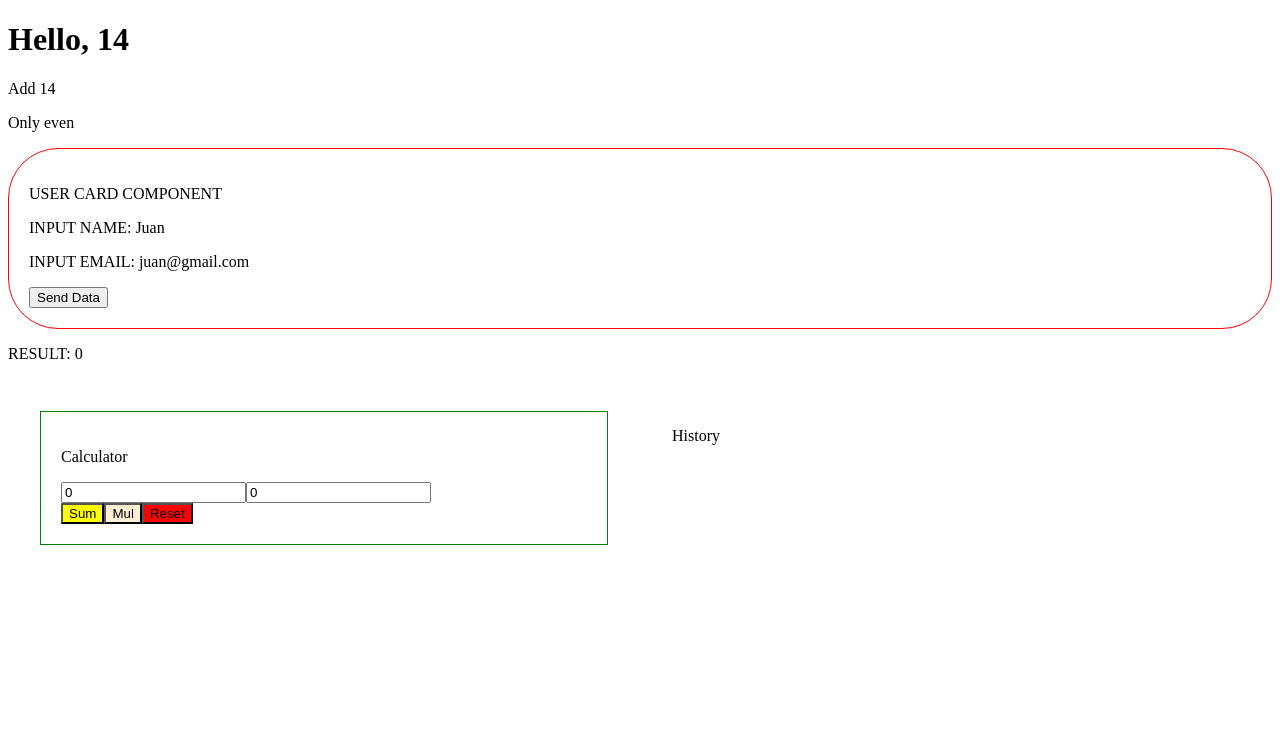
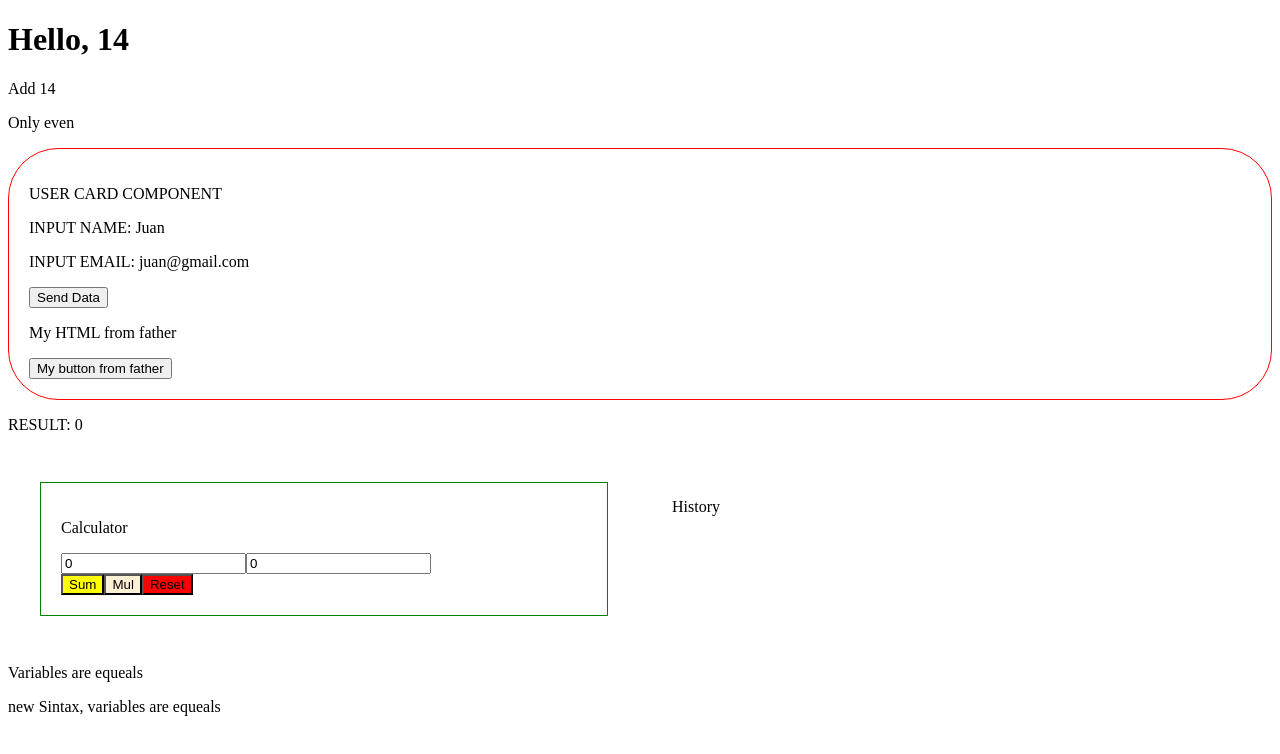
Before and after one commit to LushoCallapa/angular-course-2024, an Angular app: page / in a window 1280 px wide. Shown: the top 754 px of the page. Built offline with nearby package versions, Linux system fonts and the light colour scheme.

Commit message:
[27-09-24] ng content and ngIf new and old syntax

```diff
--- a/src/app/app.component.html
+++ b/src/app/app.component.html
@@ -2,13 +2,17 @@
 <p>Add {{ sum(2,title) }}</p>
 <!-- <p>Subtract {{subtract}}</p> -->
 <p>Only even {{getArray()}}</p>
-<user-card
-[name]="'Juan'"
-[email]="'juan@gmail.com'"
-(sendData)="receiveData($event)">
+<user-card [name]="'Juan'" [email]="'juan@gmail.com'" (sendData)="receiveData($event)">
+    <p>My HTML from father</p>
+    <button>My button from father</button>
 </user-card>
 <p> RESULT: {{result}}</p>
 <div class="container">
     <calculator class="calculator" (sum)="onResult($event)" (mul)="onResult($event)" (reset)="onReset($event)"></calculator>
     <history class="history" [history]="history"></history>
 </div>
+<p *ngIf="1 === 1">Variables are equeals</p>
+
+@if( 1 === 1){
+    <p>new Sintax, variables are equeals</p>
+}
--- a/src/app/app.component.ts
+++ b/src/app/app.component.ts
@@ -3,6 +3,7 @@
 import { UserCardComponent } from './user-card/user-card.component';
 import { CalculatorComponent } from './calculator/calculator.component';
 import { HistoryComponent } from './history/history.component';
+import { CommonModule } from '@angular/common';
 
 interface IPerson{
   name:string,
@@ -13,7 +14,7 @@
 @Component({
   selector: 'app-root',
   standalone: true,
-  imports: [RouterOutlet, UserCardComponent, CalculatorComponent, HistoryComponent],
+  imports: [RouterOutlet, UserCardComponent, CalculatorComponent, HistoryComponent,CommonModule],
   templateUrl: './app.component.html',
   styleUrl: './app.component.scss'
 })
--- a/src/app/user-card/user-card.component.html
+++ b/src/app/user-card/user-card.component.html
@@ -4,4 +4,5 @@
     <p>INPUT EMAIL: {{ email }}</p>
 
     <button (click)="onSendData()"> Send Data</button>
+    <ng-content></ng-content>
 </div>
```
